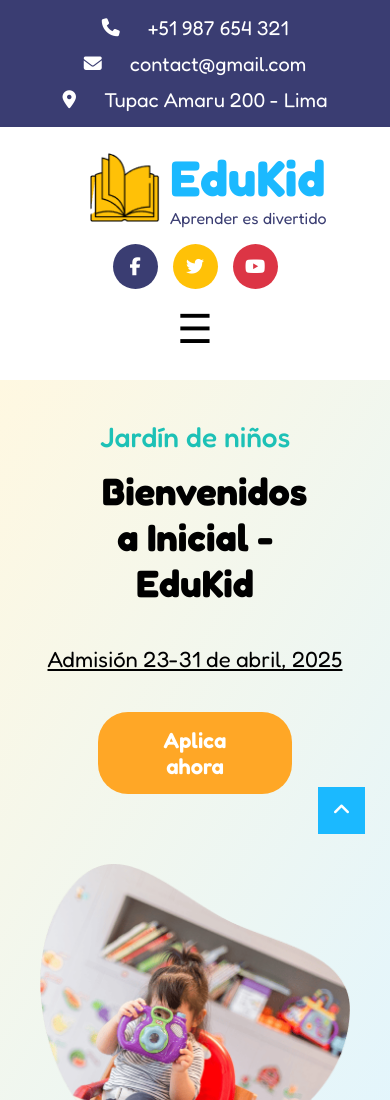
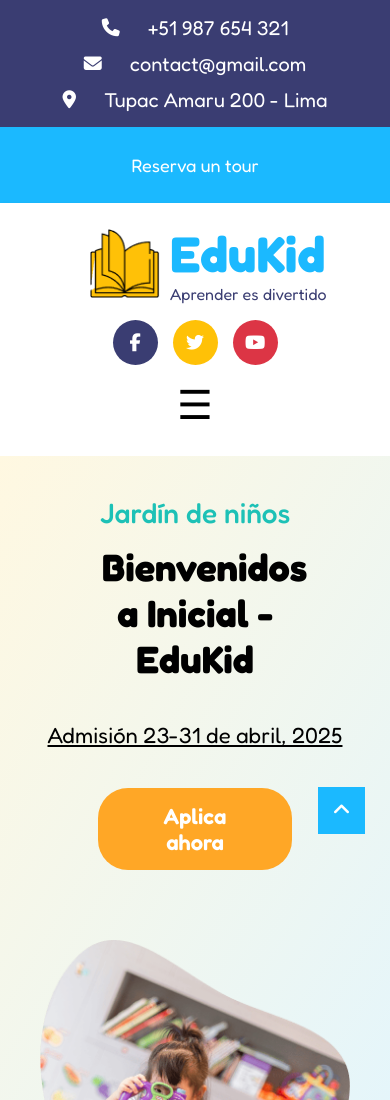
Before and after one commit to FabiCasC/web-colegio-preescolar, a plain HTML site: page index.html in a window 390 px wide. Shown: the top 1100 px of the page. Drawn offline with Linux system fonts and the light colour scheme.

Commit message:
btn reserva responsive (numero de telefono no es btn, es info)

```diff
--- a/assets/css/styles.css
+++ b/assets/css/styles.css
@@ -1820,7 +1820,9 @@ a {
 }
 @media (max-width: 768px){
   .btn-tour{
-    display: none;
+    padding-left: 0em;
+    padding-right: 0em;
+    width: 100%;
   }
   .contacto{
     padding-right: 0px;
@@ -1838,7 +1840,7 @@ a {
   .cabecera-pag{
     height: auto;
     width: auto;
-
+    flex-direction: column;
   }
   .direcciones-cab{
     margin-top: 0.5rem;
```
